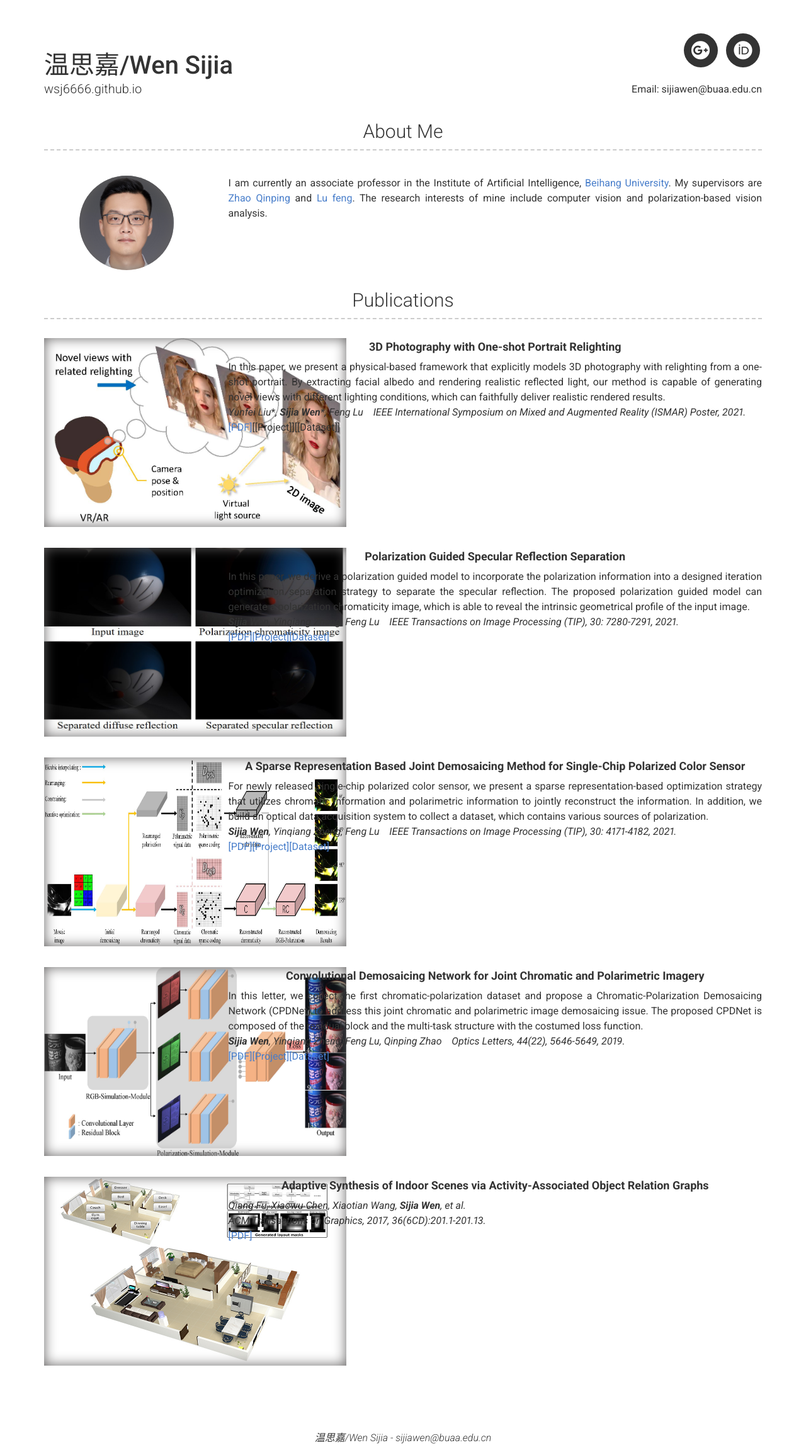
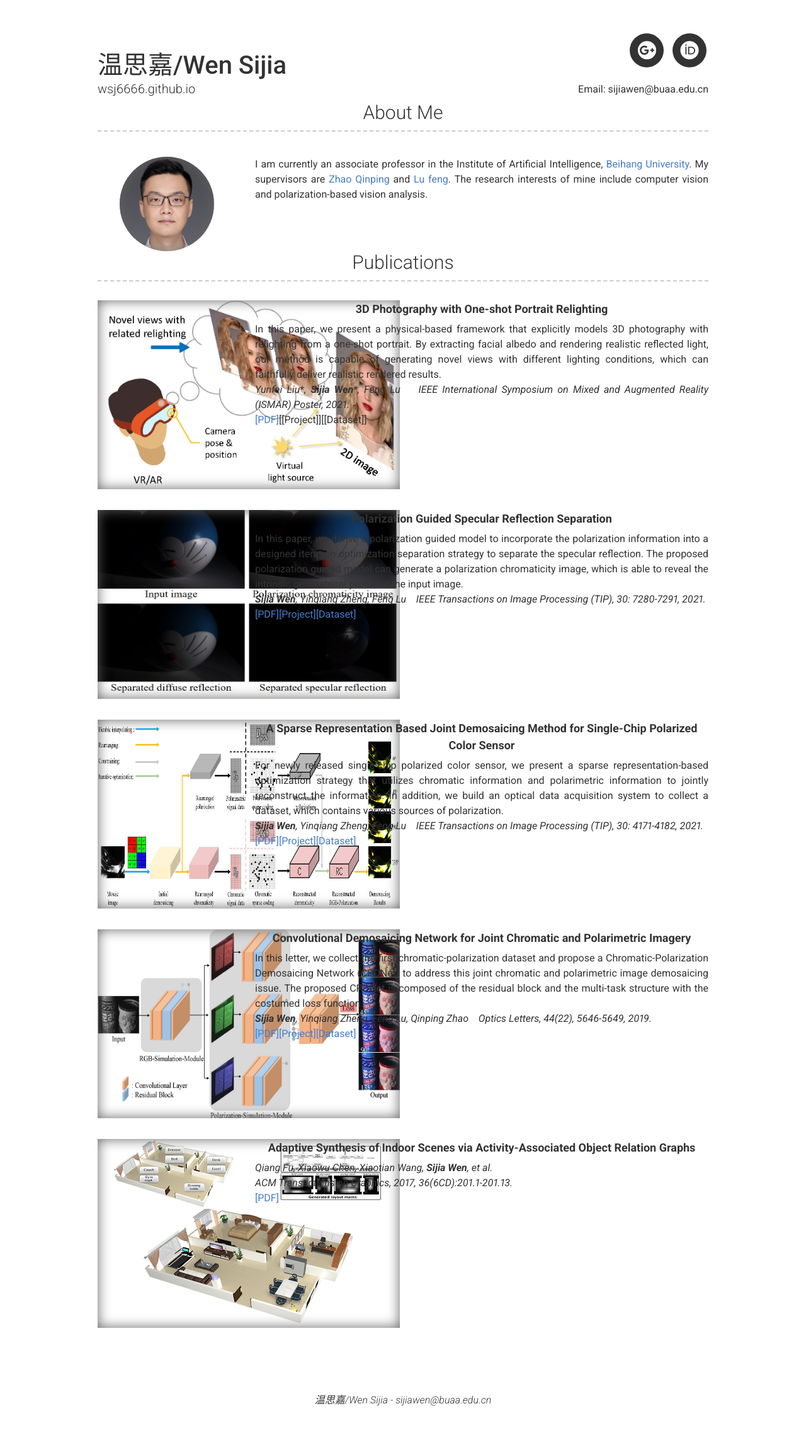
Before and after one commit to wsj6666/wsj6666.github.io, a Jekyll site: the page built from index.md, in a window 1280 px wide. Shown: the whole page at 63% size. Built offline with Jekyll 4.4.1, drawn with Linux system fonts in a browser that asks for light colours; nearby versions of some CDN libraries; after the commit the page ends 2243 px from its top, so only the background shows below that.

Commit message:
Update base.scss

```diff
--- a/_sass/base.scss
+++ b/_sass/base.scss
@@ -155,7 +155,9 @@ body {
   text-align: center; }
 
 .container {
-  margin-top:30px;
+  max-width: 1000px;
+  margin: 0 auto;
+  //margin-top:30px;
 
   @media print {
     margin-top: 20px;
```
